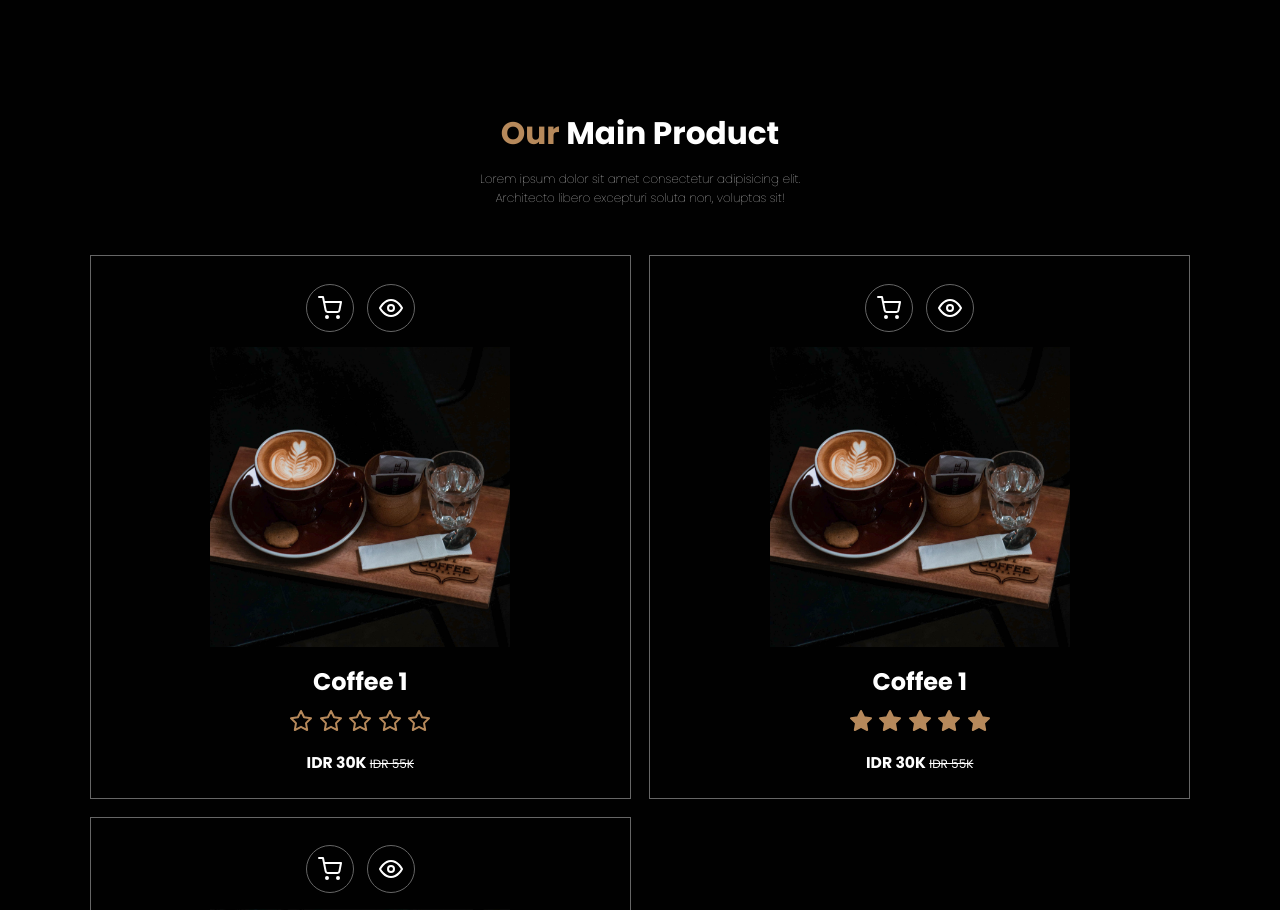
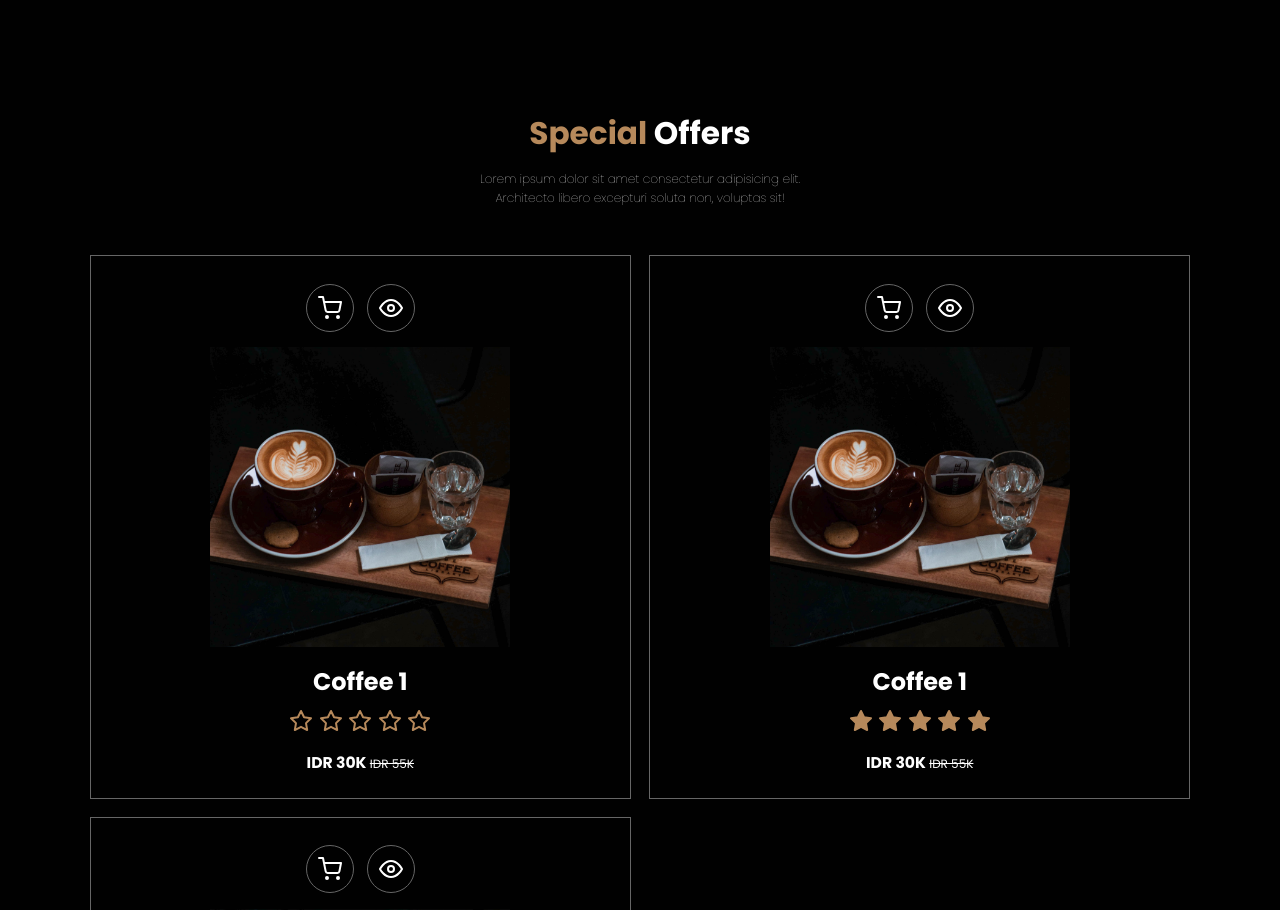
Before and after one commit to 007Kohaku/candatawa-coffe, a plain HTML site: page index.html in a window 1280 px wide. Shown: the part 2570-3480 px from the top of the page. Drawn offline with nearby package versions, Linux system fonts and the light colour scheme.

Commit message:
update product name

```diff
--- a/index.html
+++ b/index.html
@@ -126,7 +126,7 @@
 
     <!-- Product Section Start -->
     <section class="products" id="products">
-      <h2><span>Our</span> Main Product</h2>
+      <h2><span>Special </span>Offers</h2>
       <p>Lorem ipsum dolor sit amet consectetur adipisicing elit. Architecto libero excepturi soluta non, voluptas sit!</p>
 
       <div class="row">
```
